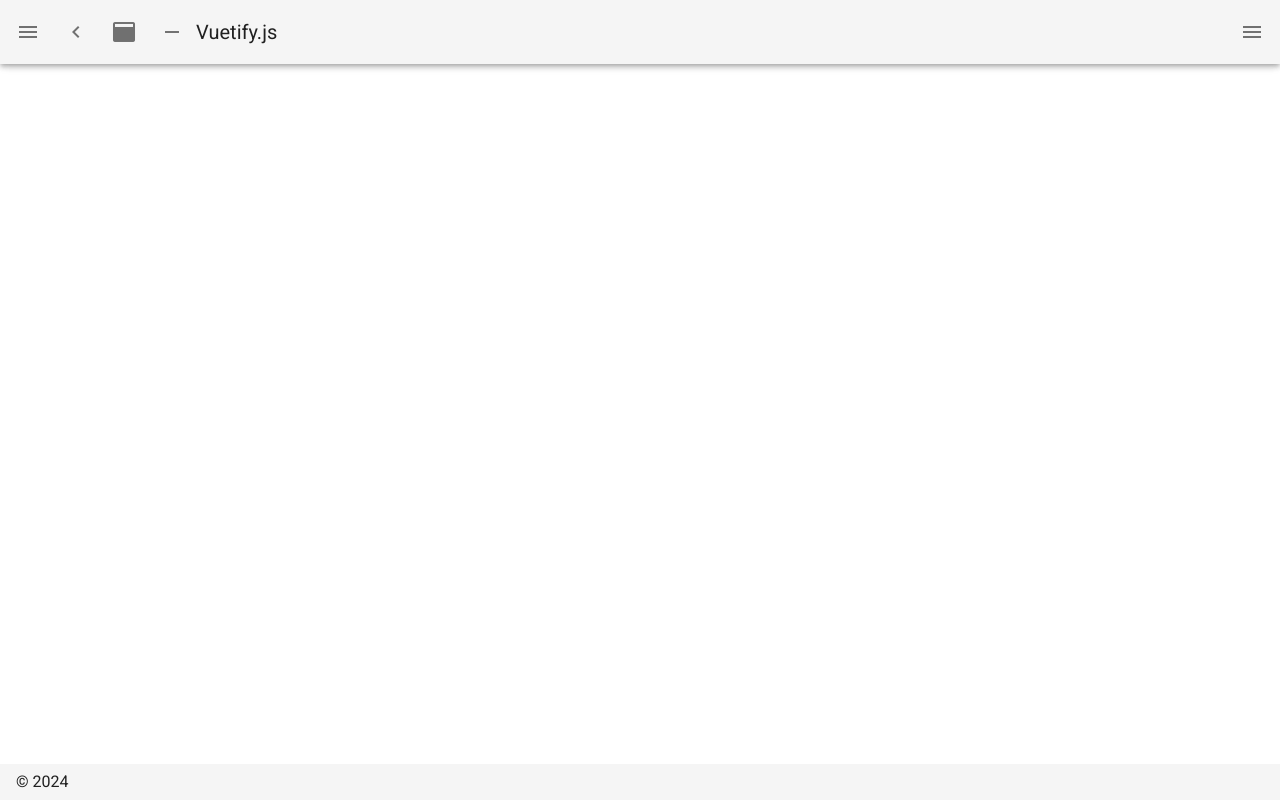
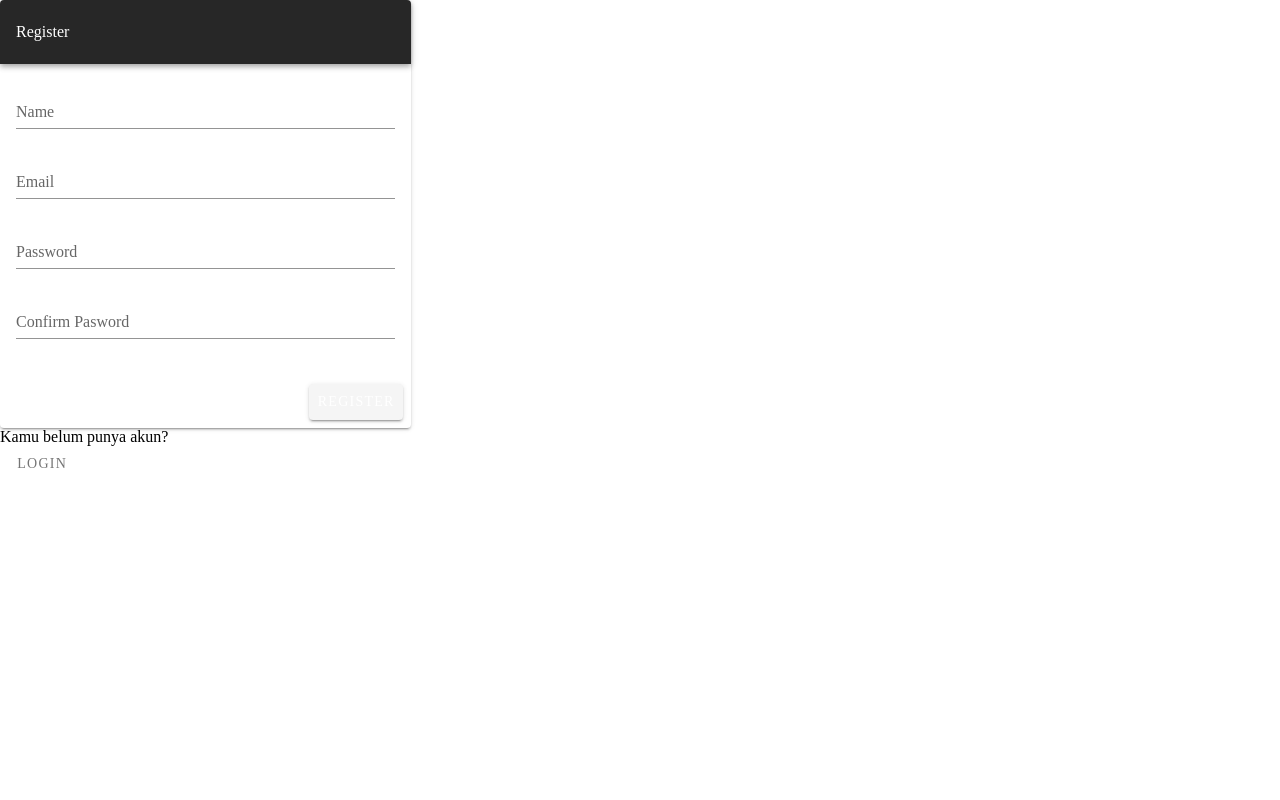
Before and after one commit to reganputra/gform-clone-frontend, a Nuxt app: page /register in a window 1280 px wide. Before the commit this address had no page. Built offline with nearby package versions, Linux system fonts and the light colour scheme.

Commit message:
create register page

```diff
--- /dev/null
+++ b/pages/register.vue
@@ -0,0 +1,94 @@
+<template>
+    <v-row>
+      <v-col cols="10" offset="1" md="4" offset-md="4">
+        <v-card>
+          <v-toolbar dark color="primary">Register</v-toolbar>
+
+          <v-card-text>
+            <v-form>
+              <v-text-field
+              label="Name"
+              :rules="rules.fullname"
+              v-model="form.fullname"
+              required
+              ></v-text-field>
+
+              <v-text-field
+              label="Email"
+              :rules="rules.email"
+              v-model="form.email"
+              required
+              ></v-text-field>
+
+              <v-text-field
+              label="Password"
+              type="password"
+              :rules="rules.password"
+              v-model="form.password"
+              required
+              ></v-text-field>
+
+              <v-text-field
+              label="Confirm Pasword"
+              :rules="rules.password_confirmation"
+              v-model="form.password_confirmation"
+              type="password"
+              required
+              ></v-text-field>
+            </v-form>
+          </v-card-text>
+
+          <v-card-actions>
+            <v-spacer></v-spacer>
+            <v-btn color="primary">Register</v-btn>
+          </v-card-actions>
+        </v-card>
+
+        <div class="d-flex align-baseline">
+          <p>Kamu belum punya akun?</p>
+          <v-btn
+          text
+          plain
+          to="/login"
+          :ripple="false"
+          color="primary"
+          class="pl-1"
+          >Login</v-btn>
+        </div>
+
+      </v-col>
+    </v-row>
+  </template>
+
+  <script>
+  export default {
+    layout: 'auth',
+    data(){
+      return{
+        form: {
+          fullname: '',
+          email: '',
+          password: '',
+          password_confirmation: ''
+        },
+        rules: {
+          fullname: [
+            v => !! v || "Fullname is required"
+          ],
+          email: [
+            (v) => !! v || "Email is required",
+            (v) => /[a-z0-9]+@[a-z]+\.[a-z]{2,3}/.test(v) || "Email must be valid"
+          ],
+          password: [
+            (v) => !!v || "Password is required",
+            (v) => v.length >= 6 || "Password must be at least 6 characters"
+          ],
+          password_confirmation: [
+           (v) => !!v || "Password confirmatin is required",
+            (v) => v === this.form.password || "Password confirmation must be same with password"
+          ]
+        }
+      }
+    }
+  }
+  </script>
```
